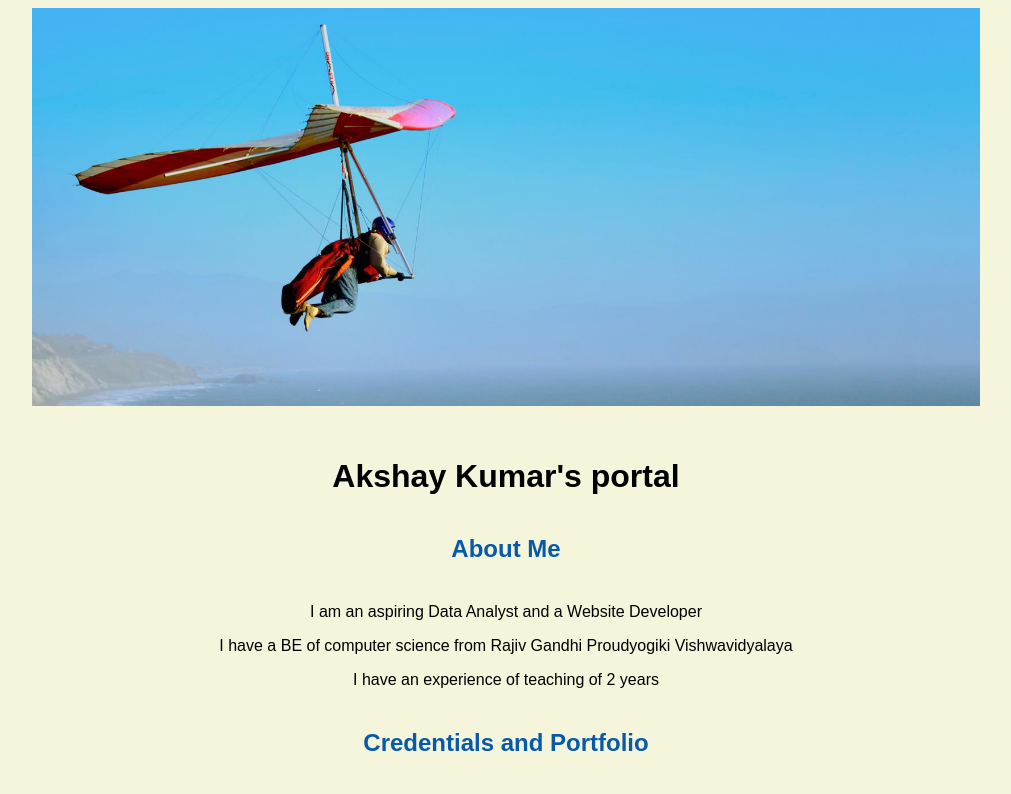
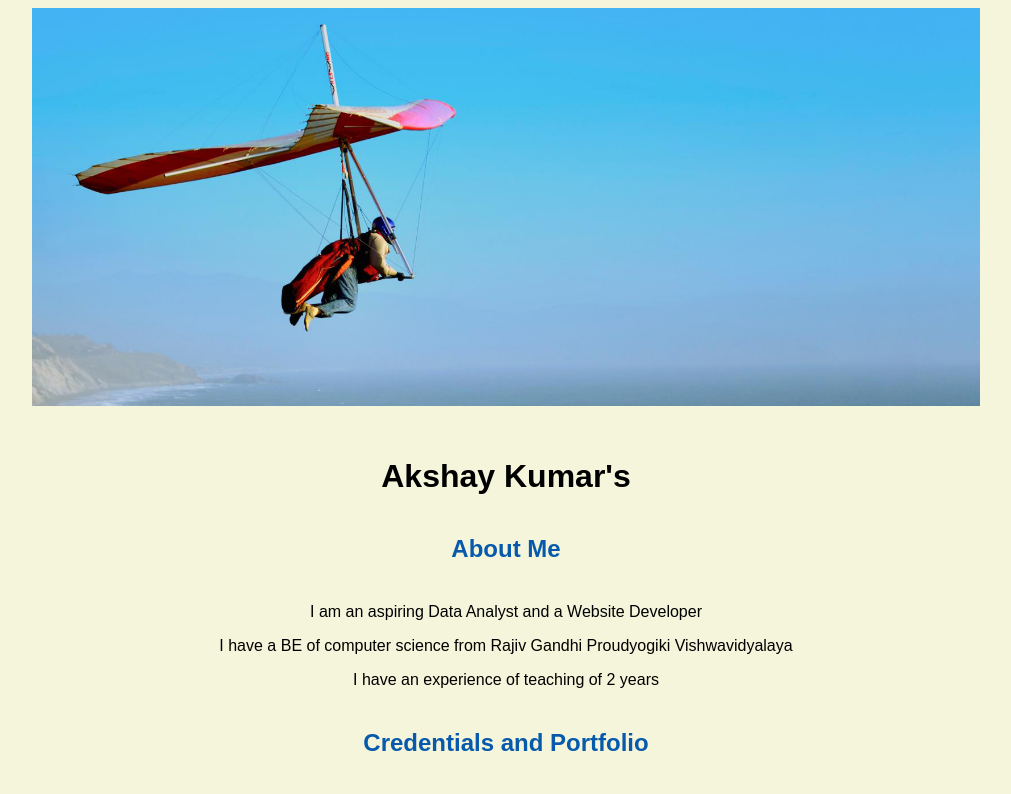
Before and after one commit to akshaykumarsingh551/akshaykumar.github.io, a plain HTML site: page index.html in a window 1280 px wide. Shown: the top 794 px of the page, without its empty margins (134-1145 px from the left). Drawn offline with Linux system fonts and the light colour scheme.

Commit message:
Update index.html

```diff
--- a/index.html
+++ b/index.html
@@ -21,7 +21,7 @@
 
   <body>
       <img src="images/banner.jpg" width="75%" alt="banner">
-       <h1>Akshay Kumar's portal</h1>
+       <h1>Akshay Kumar's </h1>
        <h2>About Me</h2>
        <p> I am an aspiring Data Analyst and a Website Developer</p>
        <p> I have a BE of computer science from Rajiv Gandhi Proudyogiki Vishwavidyalaya</p>
```
